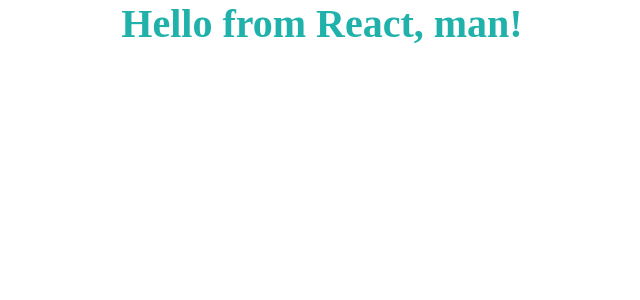
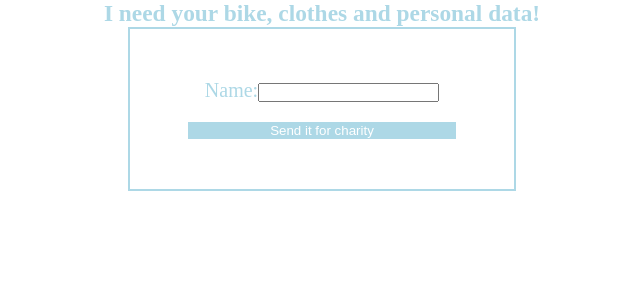
Before and after one commit to gonzjv/react, a React app in the folder react-forms/: page / in a window 1280 px wide. Shown: the top 300 px of the page, without its empty margins (318-958 px from the left). Built offline with nearby package versions, Linux system fonts and the light colour scheme.

Commit message:
feat: add data form

```diff
--- a/react-forms/src/components/app/app.tsx
+++ b/react-forms/src/components/app/app.tsx
@@ -1,9 +1,11 @@
 import React from 'react';
+import Form from '../form/form';
 import './app.scss';
 
 const App = (): JSX.Element => (
   <div className="app">
-    <h1>Hello from React, man!</h1>
+    <h3>I need your bike, clothes and personal data!</h3>
+    <Form />
   </div>
 );
 export default App;
--- /dev/null
+++ b/react-forms/src/components/form/form.scss
@@ -0,0 +1,16 @@
+.form {
+  width: 30%;
+  height: 20%;
+  display: flex;
+  flex-direction: column;
+  justify-content: center;
+  align-items: center;
+  gap: 20px;
+  border: lightblue 2px solid;
+}
+.sendButton {
+  width: 70%;
+  background-color: lightblue;
+  border: lightblue solid 1px;
+  color: white;
+}
--- /dev/null
+++ b/react-forms/src/components/form/form.tsx
@@ -0,0 +1,31 @@
+import React, { useState } from 'react';
+import './form.scss';
+
+const Form = (): JSX.Element => {
+  const [firstName, setFirstName] = useState('');
+  const handleSubmit = (event: React.FormEvent) => {
+    event.preventDefault();
+    console.log('first name: ', firstName);
+  };
+  return (
+    <form className="form" onSubmit={handleSubmit}>
+      <label htmlFor="firstName">
+        Name:
+        <input
+          type="text"
+          value={firstName}
+          name="firstName"
+          onChange={(event) =>
+            setFirstName(event.target.value)
+          }
+        />
+      </label>
+      <input
+        className="sendButton"
+        type="submit"
+        value="Send it for charity"
+      />
+    </form>
+  );
+};
+export default Form;
--- a/react-forms/src/styles.scss
+++ b/react-forms/src/styles.scss
@@ -10,7 +10,7 @@
 body {
   height: 100vh;
   width: 100vw;
-  color: lightseagreen;
+  color: lightblue;
   background-color: white;
   // position: relative;
   &.notScrollable {
```
